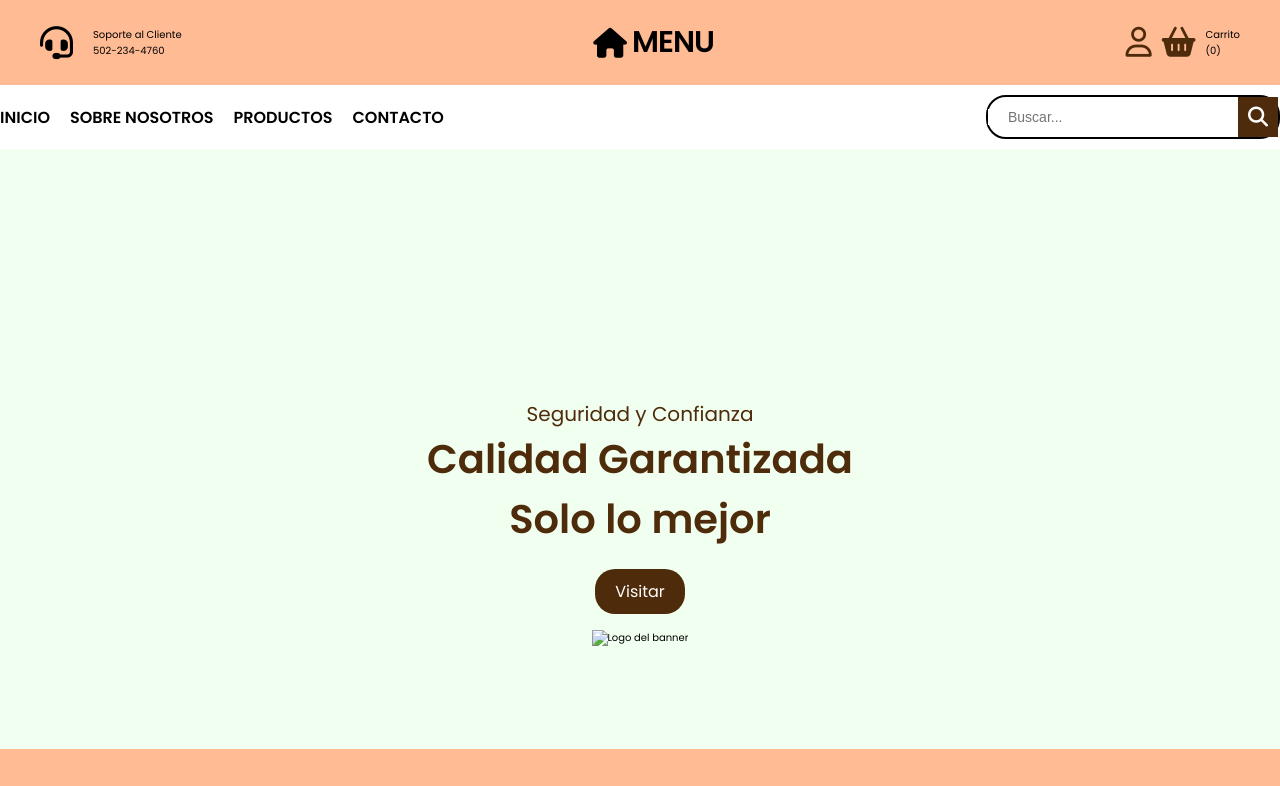
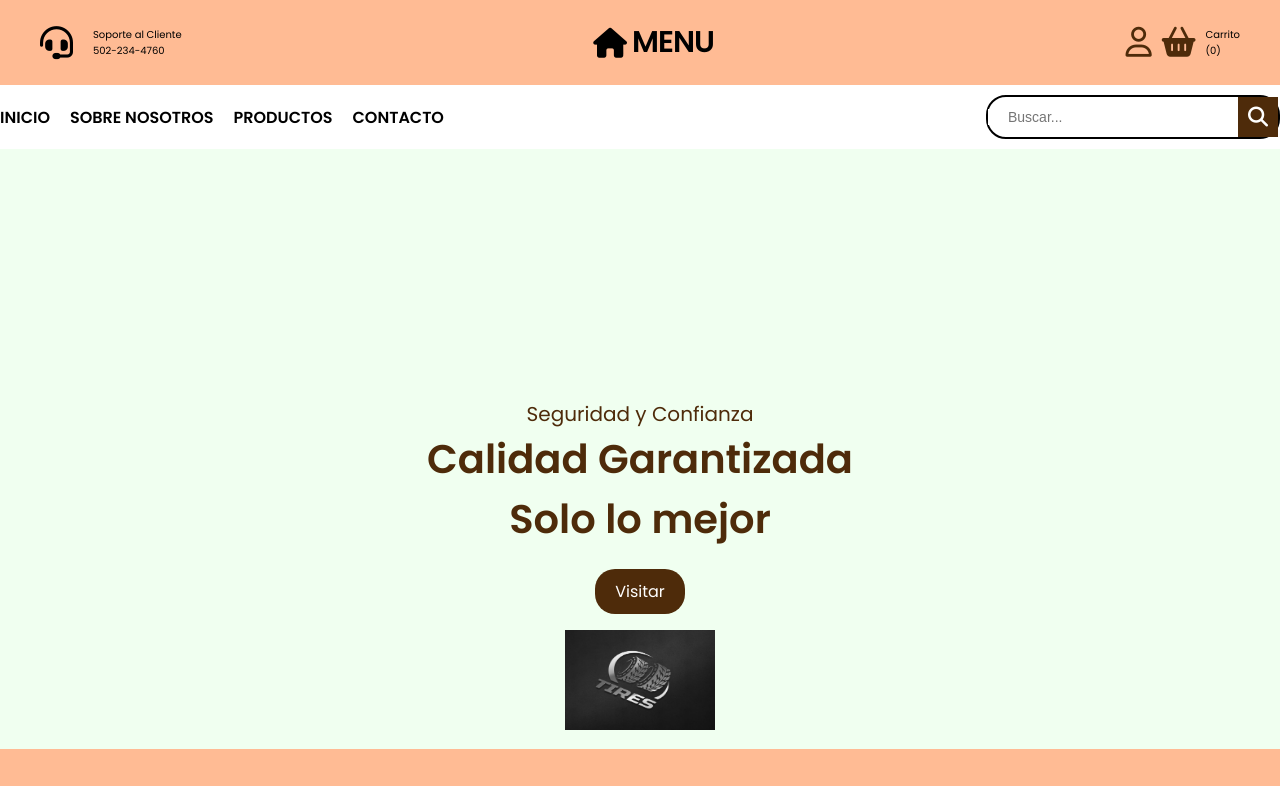
Before and after one commit to F3RLU/Importadora, a plain HTML site: page index.html in a window 1280 px wide. Shown: the top 786 px of the page. Drawn offline with Linux system fonts and the light colour scheme; files whose address does not match are found by name.

Commit message:
Update index.html
enlace de img

```diff
--- a/index.html
+++ b/index.html
@@ -79,7 +79,7 @@
             <h2>Calidad Garantizada <br>Solo lo mejor</h2>
             <a href="#" class="btn_banner">Visitar</a>
             <br><br>
-            <img src="img/banner.jpg" alt="Logo del banner" width="150" height="100">
+            <img src="banner.jpg" alt="Logo del banner" width="150" height="100">
         </div>
     </section>
 
```
